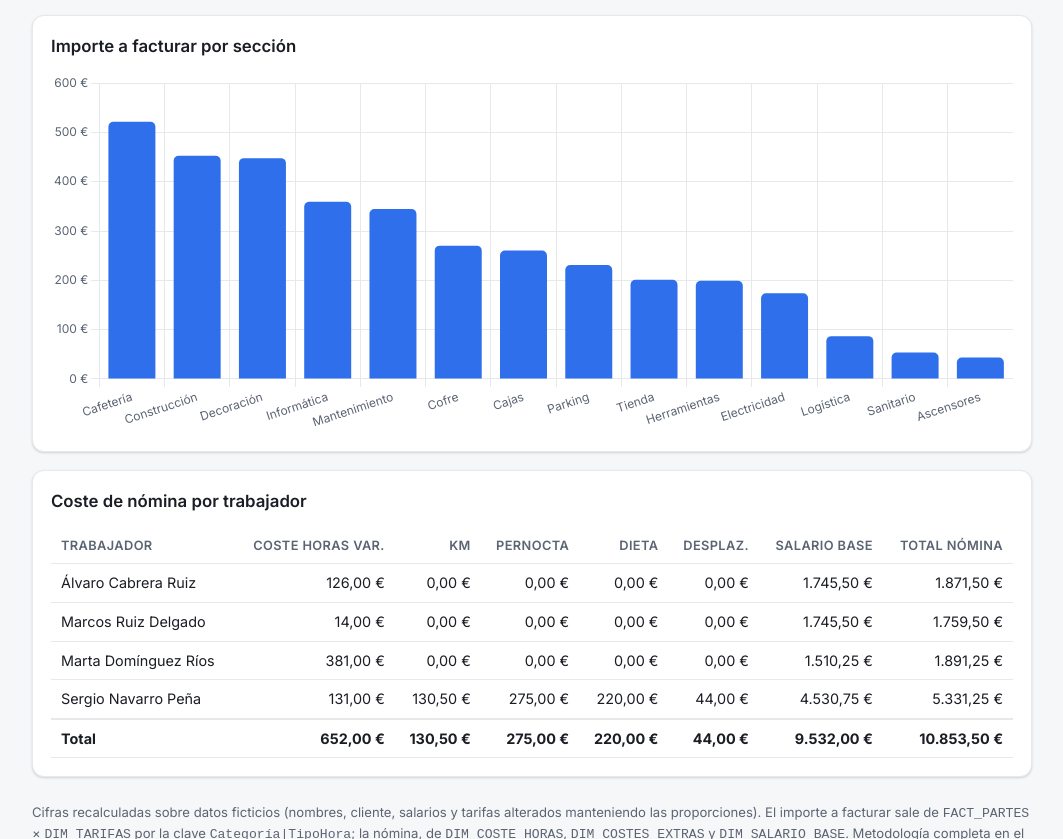
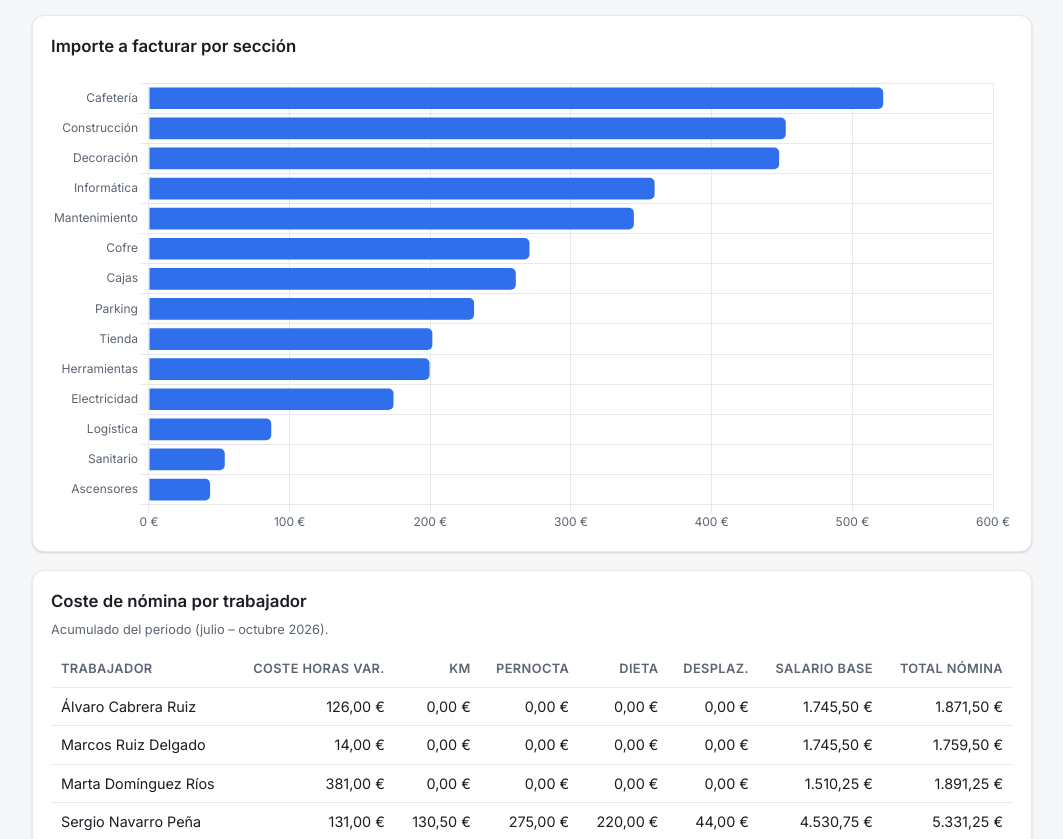
Before and after one commit to JesusAlonsoMorales/Automatizacion-partes-de-trabajo, a plain HTML site: page docs/index.html in a window 1280 px wide. Shown: the part 687-1526 px from the top of the page, without its empty margins (108-1171 px from the left). Drawn offline with nearby package versions, Linux system fonts and the light colour scheme.

Commit message:
Update index.html

```diff
--- a/docs/index.html
+++ b/docs/index.html
@@ -4,6 +4,16 @@
 <meta charset="utf-8">
 <meta name="viewport" content="width=device-width, initial-scale=1">
 <title>Partes de trabajo · Panel de resultados</title>
+<meta name="description" content="Panel de resultados del modelo de partes de trabajo: coste de nómina e importe a facturar por cliente, sección y tipo de hora. Power Query + Power Pivot + DAX.">
+<meta property="og:type" content="website">
+<meta property="og:title" content="Partes de trabajo · Panel de resultados">
+<meta property="og:description" content="De un parte de horas a coste de nómina e importe a facturar, clasificado por tipo de hora. Modelo Excel: Power Query + Power Pivot + DAX.">
+<meta property="og:url" content="https://jesusalonsomorales.github.io/Automatizacion-partes-de-trabajo/">
+<meta property="og:image" content="https://jesusalonsomorales.github.io/Automatizacion-partes-de-trabajo/og-cover.png">
+<meta name="twitter:card" content="summary_large_image">
+<meta name="twitter:title" content="Partes de trabajo · Panel de resultados">
+<meta name="twitter:description" content="De un parte de horas a coste de nómina e importe a facturar. Power Query + Power Pivot + DAX.">
+<meta name="twitter:image" content="https://jesusalonsomorales.github.io/Automatizacion-partes-de-trabajo/og-cover.png">
 <link rel="preconnect" href="https://fonts.googleapis.com">
 <link rel="preconnect" href="https://fonts.gstatic.com" crossorigin>
 <link href="https://fonts.googleapis.com/css2?family=Inter:wght@400;500;600;700&display=swap" rel="stylesheet">
@@ -36,7 +46,8 @@
   .card{background:var(--card);border:1px solid var(--line);border-radius:12px;padding:18px;box-shadow:var(--shadow)}
   .card.full{grid-column:1/-1}
   .chart-box{position:relative;height:280px}
-  .chart-box.tall{height:360px}
+  .chart-box.tall{height:460px}
+  .sub{color:var(--muted);font-size:.8rem;margin:-8px 0 12px}
   table{width:100%;border-collapse:collapse;font-size:.9rem}
   th,td{padding:8px 10px;text-align:right;border-bottom:1px solid var(--line);white-space:nowrap}
   th:first-child,td:first-child{text-align:left}
@@ -65,6 +76,7 @@
     <div class="card full"><h2>Importe a facturar por sección</h2><div class="chart-box tall"><canvas id="cSeccion"></canvas></div></div>
     <div class="card full">
       <h2>Coste de nómina por trabajador</h2>
+      <p class="sub">Acumulado del periodo (julio – octubre 2026).</p>
       <div style="overflow-x:auto"><table id="tNomina"></table></div>
     </div>
   </div>
@@ -120,8 +132,8 @@ fetch('data.json').then(r=>r.json()).then(d=>{
 
   new Chart(cSeccion,{type:'bar',data:{labels:d.seccion.map(x=>x[0]),
     datasets:[{data:d.seccion.map(x=>x[2]),backgroundColor:A[0],borderRadius:5}]},
-    options:{plugins:{legend:{display:false},tooltip:{callbacks:{label:c=>eur2(c.raw)+'  ·  '+d.seccion[c.dataIndex][1]+' h'}}},
-      scales:{y:{ticks:{callback:v=>eur(v)}}}}});
+    options:{indexAxis:'y',plugins:{legend:{display:false},tooltip:{callbacks:{label:c=>eur2(c.raw)+'  ·  '+d.seccion[c.dataIndex][1]+' h'}}},
+      scales:{x:{ticks:{callback:v=>eur(v)}}}}});
 
   const cols=['Trabajador','Coste horas var.','KM','Pernocta','Dieta','Desplaz.','Salario base','Total nómina'];
   const f=(v,i)=> i===0 ? v : eur2(v);
```
